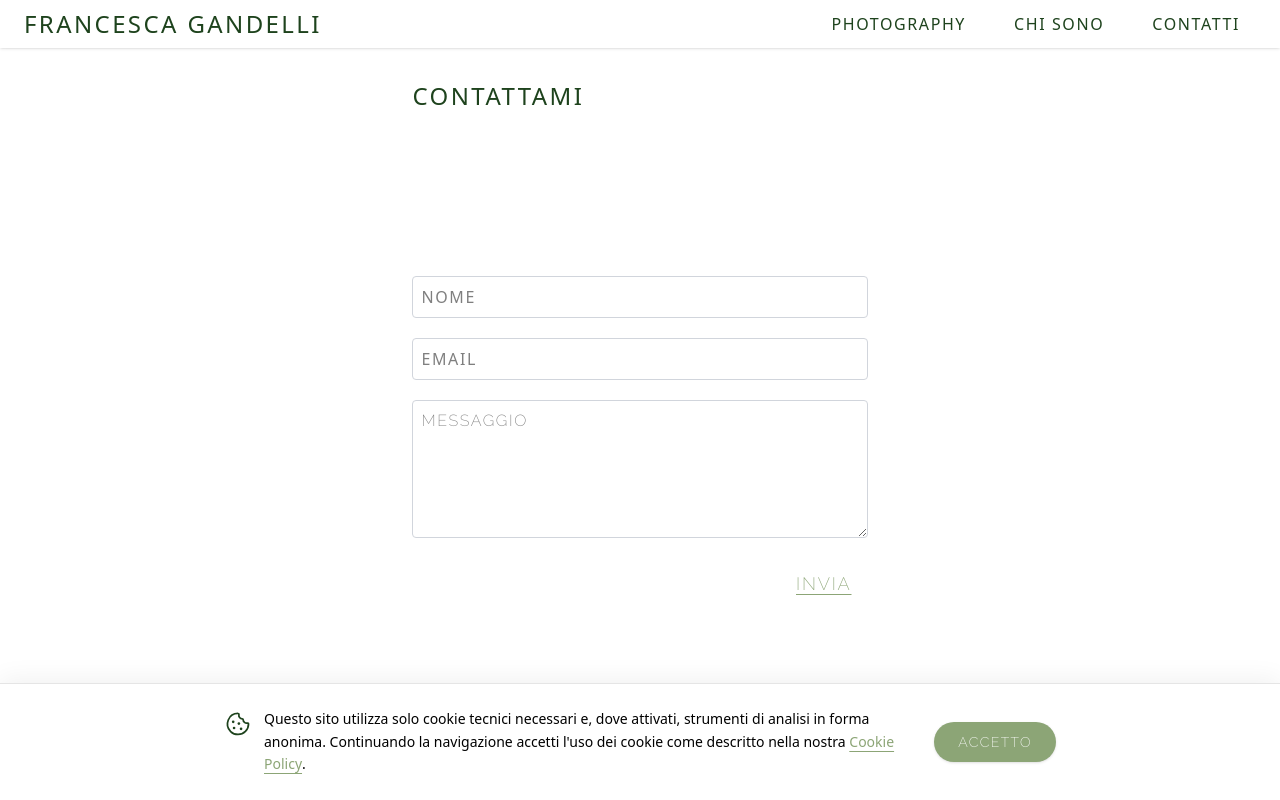
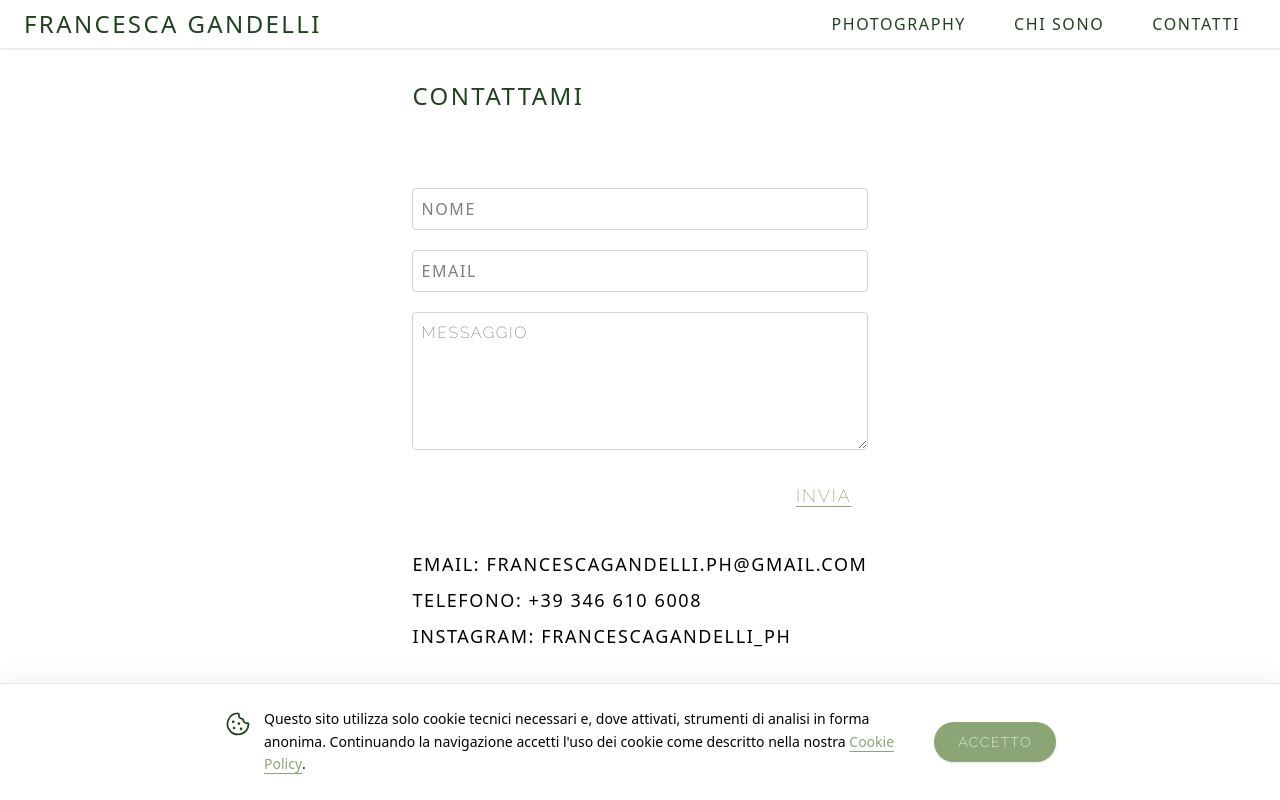
Before and after one commit to Claudiasals/francescagandelli, a React (Vite) app in the folder client/: page /contact in a window 1280 px wide. Shown: the top 800 px of the page. Built offline with nearby package versions, Linux system fonts and the light colour scheme; no server answers.

Commit message:
Contact: adjust section spacing and loading skeleton; add space above form lead and match green lead styling (public and admin edit).

```diff
--- a/client/src/pages/Contact.jsx
+++ b/client/src/pages/Contact.jsx
@@ -160,7 +160,7 @@ const Contact = () => {
   };
 
   return (
-    <section className="contact-section p-8 max-w-2xl mx-auto space-y-18">
+    <section className="contact-section p-8 max-w-2xl mx-auto space-y-6">
       <div className="flex flex-wrap gap-2 justify-between items-start">
         <h2 className="font-display font-extralight text-2xl tracking-widest uppercase text-verdoscuro">
           Contattami
@@ -182,7 +182,7 @@ const Contact = () => {
 
       <div className="flex flex-col justify-center gap-6">
         {loading ? (
-          <div className="h-32 bg-gray-200 animate-pulse rounded" />
+          <div className="h-40 bg-gray-200 animate-pulse rounded" />
         ) : isAdmin && editing ? (
           <div className="space-y-8 w-full">
             <EditablePageText
@@ -191,12 +191,14 @@ const Contact = () => {
               className={`leading-relaxed ${introClass}`}
               aria-label="Testo introduttivo contatti"
             />
-            <EditablePageText
-              value={editFormLead}
-              onChange={setEditFormLead}
-              className="text-lg text-verdoscuro font-extralight leading-relaxed"
-              aria-label="Testo sopra il modulo di contatto"
-            />
+            <div className="w-full pt-2">
+              <EditablePageText
+                value={editFormLead}
+                onChange={setEditFormLead}
+                className="text-lg font-extralight leading-relaxed text-[var(--color-verdolight)]"
+                aria-label="Testo sopra il modulo di contatto"
+              />
+            </div>
             <div className="flex gap-4 justify-end">
               <button type="button" className="btn-secondary" onClick={cancelEdit}>
                 Annulla
@@ -211,14 +213,14 @@ const Contact = () => {
         )}
       </div>
 
-      <div className="flex flex-col gap-16">
+      <div className="flex flex-col gap-8">
         {errorMessage && (
           <p className="text-red-600 font-semibold">{errorMessage}</p>
         )}
 
         {!submitted && !loading && !(isAdmin && editing) ? (
-          <form id="contact-form" onSubmit={handleSubmit} className="flex flex-col gap-4">
-            <p className="text-lg text-verdoscuro">{formLeadText}</p>
+          <form id="contact-form" onSubmit={handleSubmit} className="flex flex-col gap-4 pt-2">
+            <p className="text-lg font-extralight text-[var(--color-verdolight)]">{formLeadText}</p>
 
             <label className="flex flex-col">
               <input type="text" name="name" className="border border-gray-300 rounded p-2 mt-1" placeholder="NOME" />
@@ -241,7 +243,7 @@ const Contact = () => {
         )}
 
         {!(isAdmin && editing) && (
-          <div className="flex flex-col gap-2 mb-12">
+          <div className="-mt-2 flex flex-col gap-2 mb-12">
             <a
               href={`mailto:${publicEmail}`}
               className="flex flex-col text-black text-lg transition-colors duration-200 hover:text-[var(--color-verdolight)]"
```
